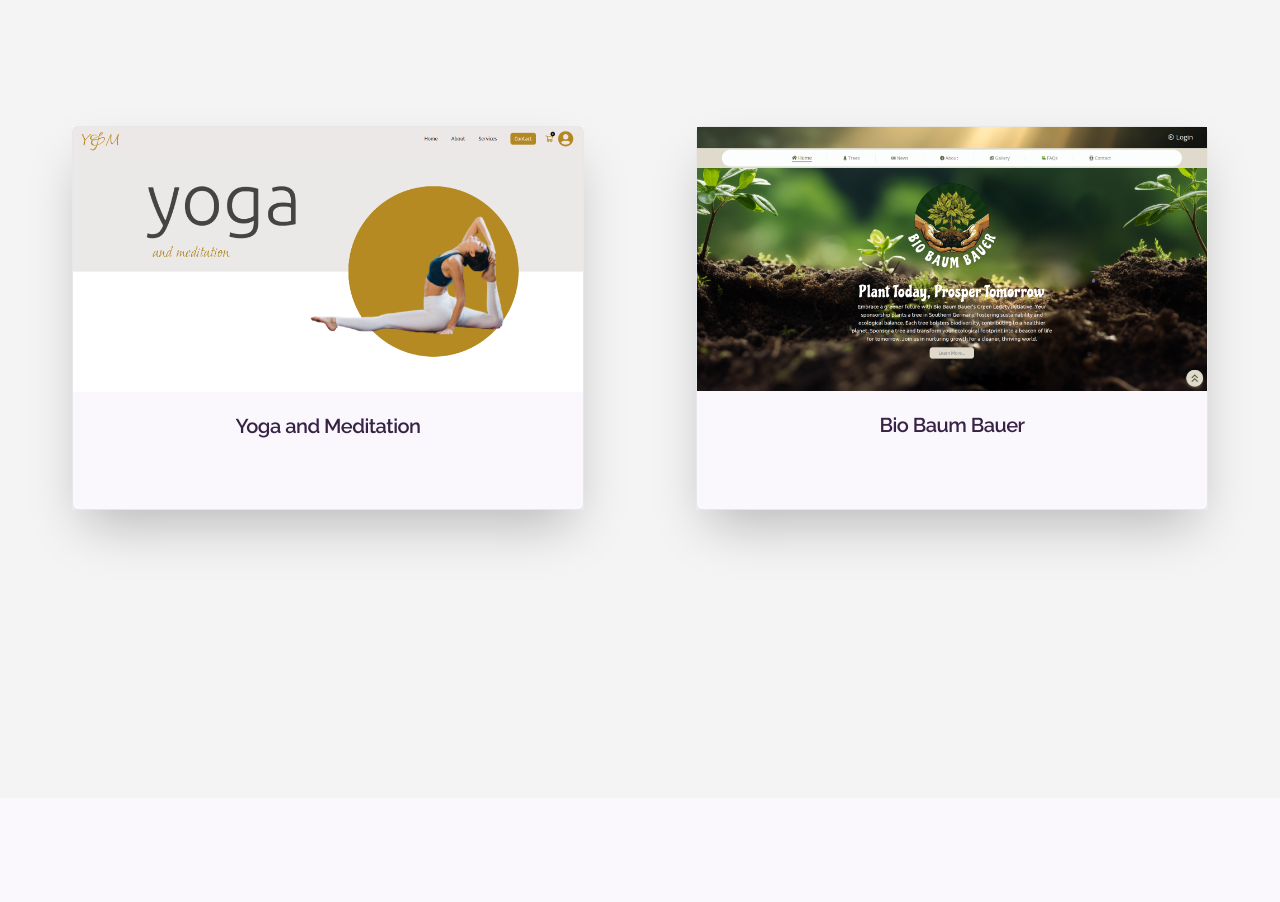
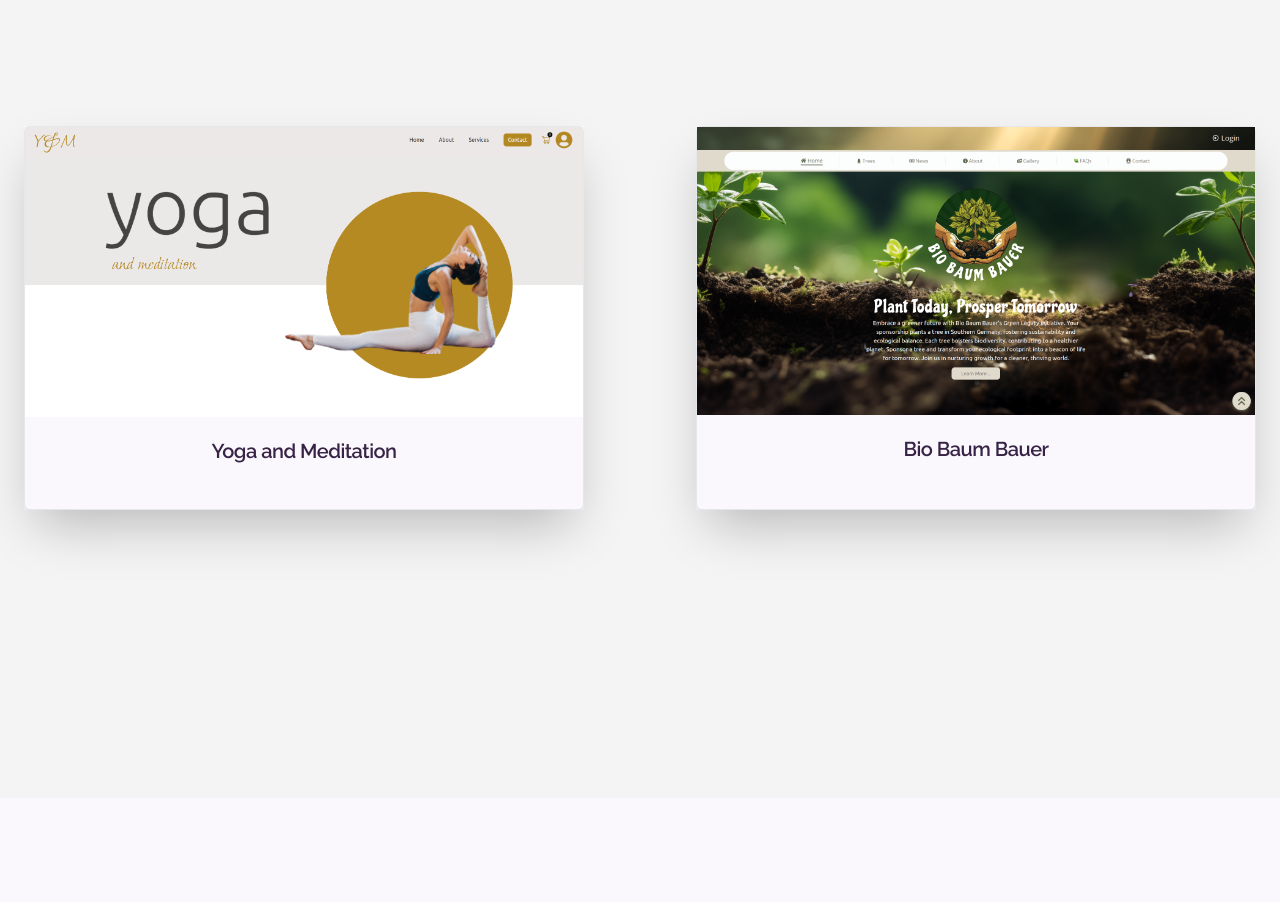
Before and after one commit to Shaqayeq-taheri/Portfolio-Shaqayeq-Taheri, a React (Vite) app: page /projects in a window 1280 px wide. Shown: the part 2840-3742 px from the top of the page. Built offline with nearby package versions, Linux system fonts and the light colour scheme.

Commit message:
width of cards in projects changed

```diff
--- a/src/components/BackToTopButton.jsx
+++ b/src/components/BackToTopButton.jsx
@@ -35,7 +35,7 @@ function BackToTopButton() {
     <>
       {isVisible && (
         <button
-          className="fixed bottom-4 right-4 text-2xl text-white rounded-full p-3 focus:outline-none animate-bounce  transition duration-300"
+          className="fixed bottom-4 right-4 text-2xl text-white rounded-full p-3 focus:outline-none animate-bounce border  transition duration-300"
           onClick={scrollToTop}
         >
           <FaArrowUp />
--- a/src/components/Projects.jsx
+++ b/src/components/Projects.jsx
@@ -18,7 +18,8 @@ function Projects() {
             href="https://yoga-and-meditation.netlify.app/"
           >
             <Card
-              className="max-w-lg md:h-96 h-60 shadow-2xl hover:shadow-lg hover:animate-pulse rounded-md"
+            style={{ width: '35rem' }}
+              className= " md:h-96 h-60 shadow-2xl hover:shadow-lg hover:animate-pulse rounded-md"
               imgAlt="yoga and meditation"
               imgSrc={YogaAndMeditation}
 
@@ -34,7 +35,8 @@ function Projects() {
           <a href="#"
           target="blank">
             <Card
-              className="max-w-lg md:h-96 h-60 shadow-2xl hover:shadow-lg hover:animate-pulse rounded-md"
+            style={{ width: '35rem' }}
+              className=" md:h-96 h-60 shadow-2xl hover:shadow-lg hover:animate-pulse rounded-md"
               imgAlt="tree sponsoring"
               imgSrc={BioBaumBauer}
 
```
